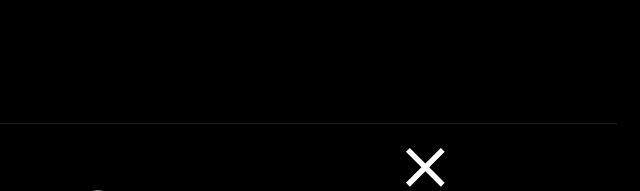
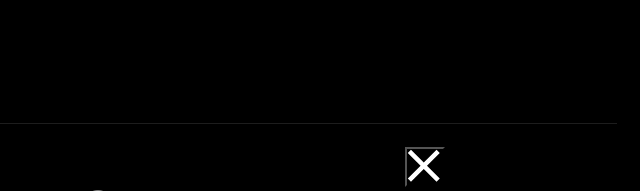
Before and after one commit to razanashhab/web_project_4, a plain HTML site: page index.html in a window 1280 px wide. Both pictures are taken after a click on the button 762 px from the left and 206 px from the top of the page. Shown: the top 191 px of the page, 458-1098 px from the left. Drawn offline with Linux system fonts and the light colour scheme.

Commit message:
change img to button

```diff
--- a/blocks/popup.css
+++ b/blocks/popup.css
@@ -26,10 +26,13 @@
 
 .popup__close-button {
     position: absolute;
+    background-image: url("/images/Close Icon.svg");
+    background-repeat: no-repeat;
     width: 40px;
     height: 40px;
     top: -48px;
     right: -48px;
+    background-color: rgba(0, 0, 0);
 }
 
 .popup__close-button:hover {
--- a/index.html
+++ b/index.html
@@ -124,7 +124,7 @@
 
         <div class="popup">
             <div class="popup__container">
-                <img class="popup__close-button" src="./images/Close Icon.svg" alt="image of close icon button" />
+                <button type="button" class="popup__close-button"></button>
                 <h3 class="popup__title">Edit profile</h3>
                 <form class="form popup__form">
                     <fieldset class="form__fieldset">
```
